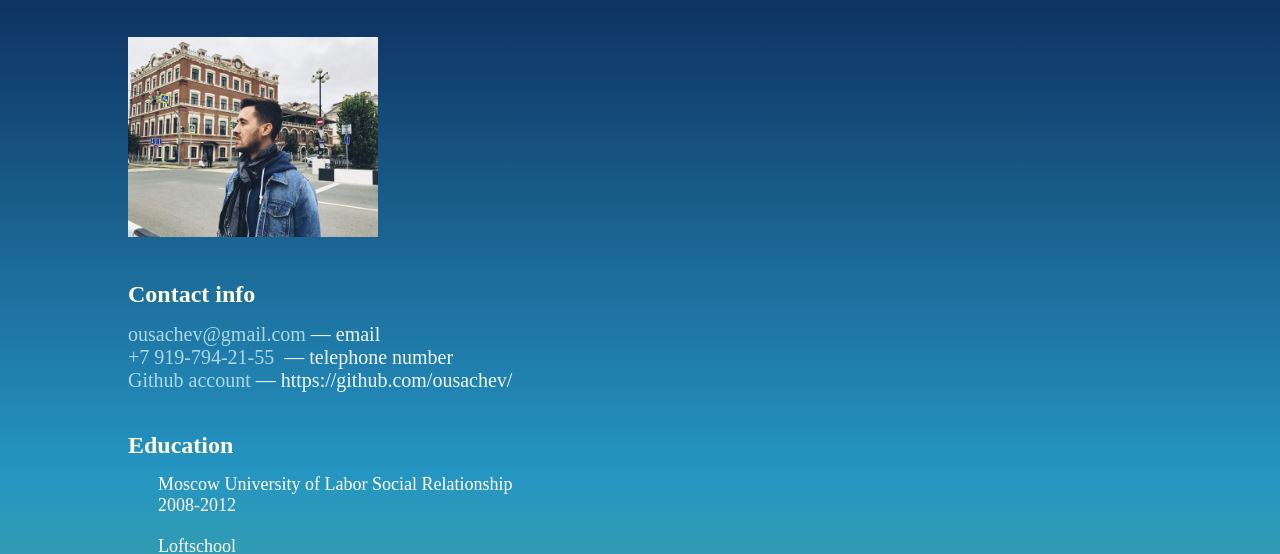
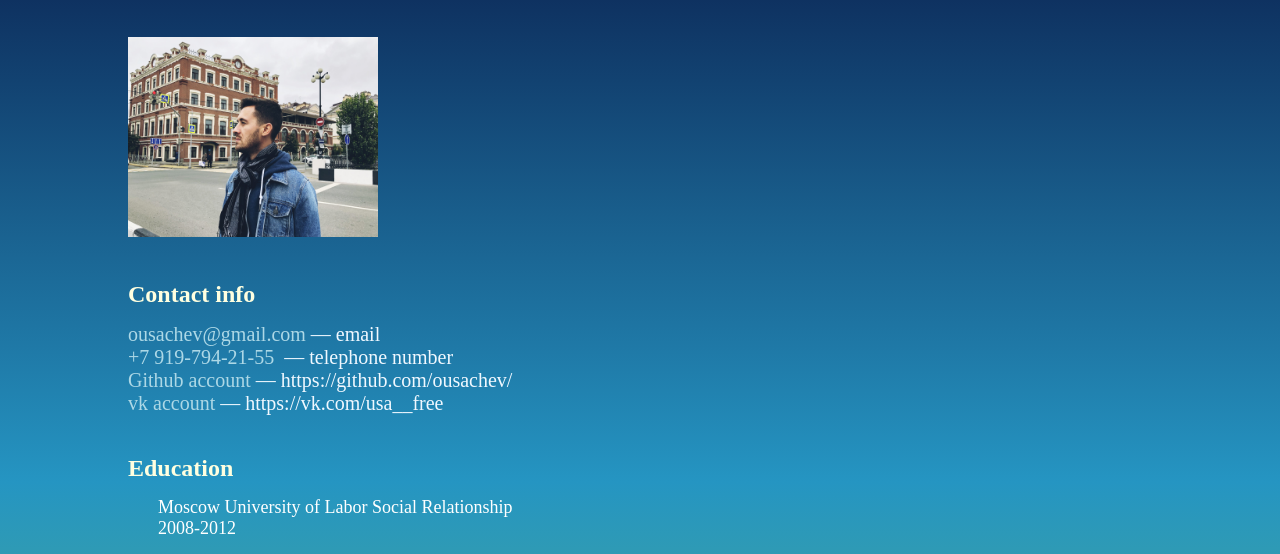
Before and after one commit to ousachev/rsschool-cv, a plain HTML site: page index.html in a window 1280 px wide. Shown: the part 188-742 px from the top of the page. Drawn offline with Linux system fonts and the light colour scheme.

Commit message:
feat: add social links

```diff
--- a/index.html
+++ b/index.html
@@ -39,6 +39,10 @@
             <p class="resume__contact">
               <a href="https://github.com/ousachev">Github account</a
               >&nbsp;&mdash; https://github.com/ousachev/
+            </p>
+            <p class="resume__contact">
+              <a href="https://vk.com/usa__free">vk account</a>&nbsp;&mdash;
+              https://vk.com/usa__free
             </p>
           </div>
 
```
